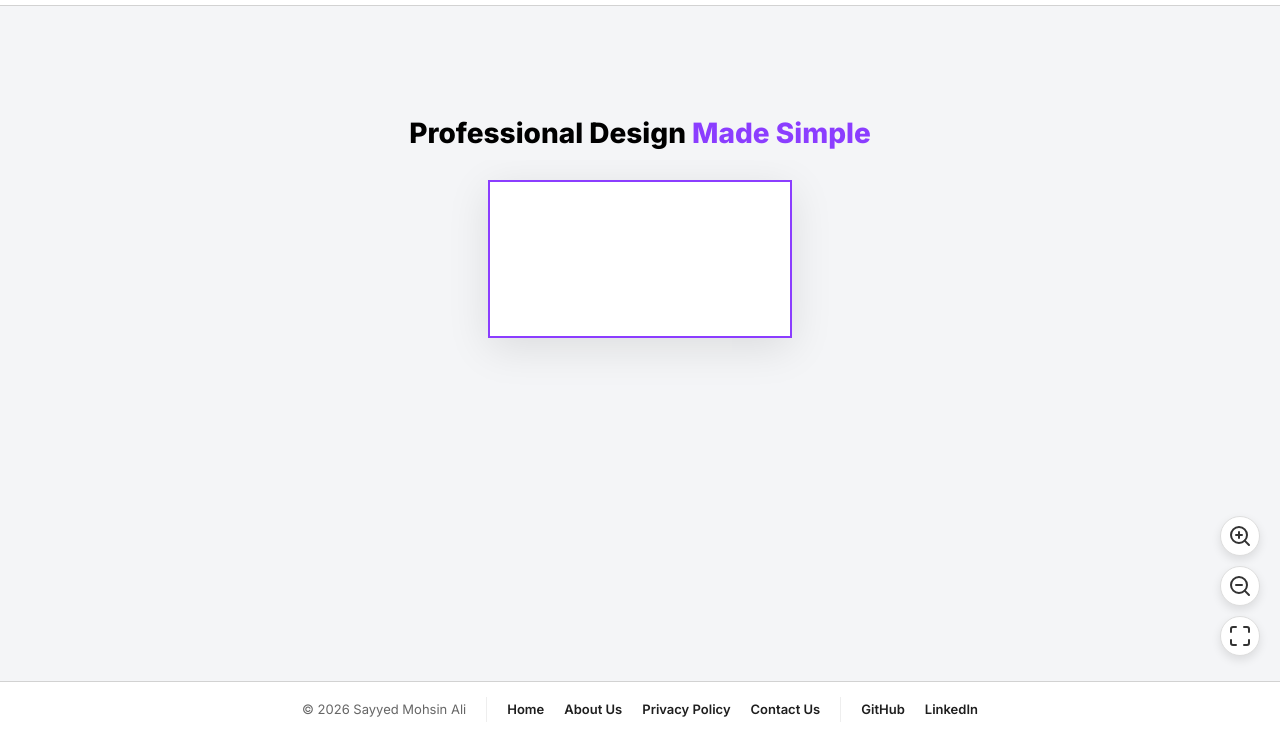
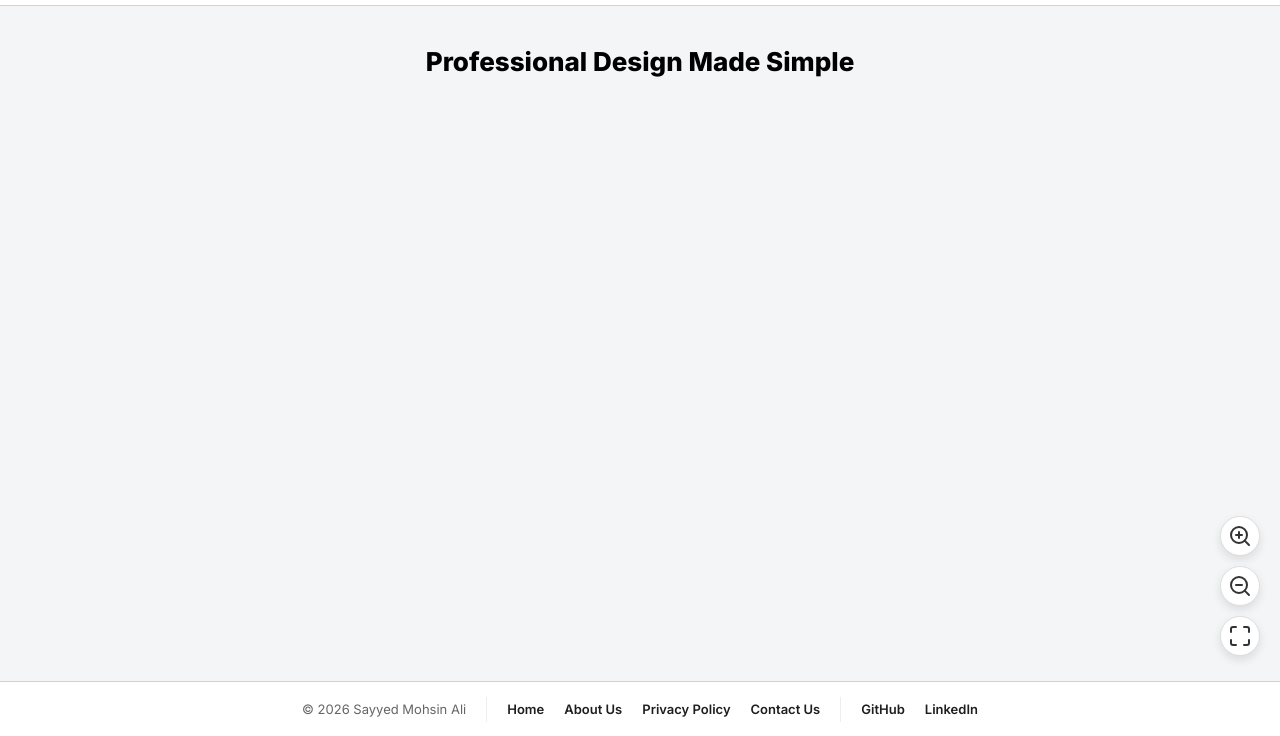
Before and after one commit to SayyedMohsin/text-into-pdf, a plain HTML site: page index.html in a window 1280 px wide. Shown: the part 64-800 px from the top of the page. Drawn offline with nearby package versions, Linux system fonts and the light colour scheme; a script that the page names is missing.

Commit message:
Update index.html

```diff
--- a/index.html
+++ b/index.html
@@ -38,17 +38,40 @@
         .btn-tool:hover { border-color: var(--primary); color: var(--primary); background: #fcfaff; }
         .btn-purple { background: var(--primary); color: white; border: none; padding: 10px 18px; }
 
-        /* HERO TEXT - Pushed down further to prevent overlap */
-        .hero-text {
-            text-align: center; padding: 180px 10px 10px; font-weight: 800; font-size: 28px;
-            pointer-events: none; position: relative; z-index: 100;
-        }
-        .hero-text span { color: var(--primary); }
+        /* 1. Hero Text ki padding kam karein (Line 42 ke paas) */
+.hero-text {
+    text-align: center;
+    padding: 110px 10px 5px; /* Pehle 180px tha, ab 110px kar diya */
+    font-weight: 800;
+    font-size: 26px;
+    pointer-events: none;
+    position: relative;
+    z-index: 100;
+}
 
-        /* WORKSPACE */
-        .workspace { flex: 1; overflow-y: auto; display: flex; flex-direction: column; align-items: center; padding: 20px 0 120px; gap: 40px; position: relative; z-index: 10; }
-        .canvas-card { position: relative; background: white; box-shadow: 0 10px 40px rgba(0,0,0,0.1); border: 2px solid transparent; z-index: 10; transform-origin: top center; transition: transform 0.2s; }
-        .canvas-card.active-page { border-color: var(--primary); }
+/* 2. Workspace ka gap aur padding sahi karein (Line 50 ke paas) */
+.workspace {
+    flex: 1;
+    overflow-y: auto;
+    display: flex;
+    flex-direction: column;
+    align-items: center;
+    padding: 0 0 100px; /* Top padding 0 kar di */
+    gap: 15px; /* Gap ko 40px se 15px kar diya */
+    position: relative;
+    z-index: 10;
+}
+
+/* 3. Ad Container ko "Invisible" rakhein jab tak ad na aaye */
+.ad-container {
+    width: 100%;
+    max-width: 794px;
+    margin: 0 auto;
+    text-align: center;
+    min-height: 10px; /* Jab tak ad nahi aayegi, ye jagah nahi gherega */
+    background: transparent;
+    border: none; /* Border hata di taaki gap na dikhe */
+}
 
         /* FLOATING TOOLBAR - Scrollable on Mobile */
         #floating-toolbar {
```
